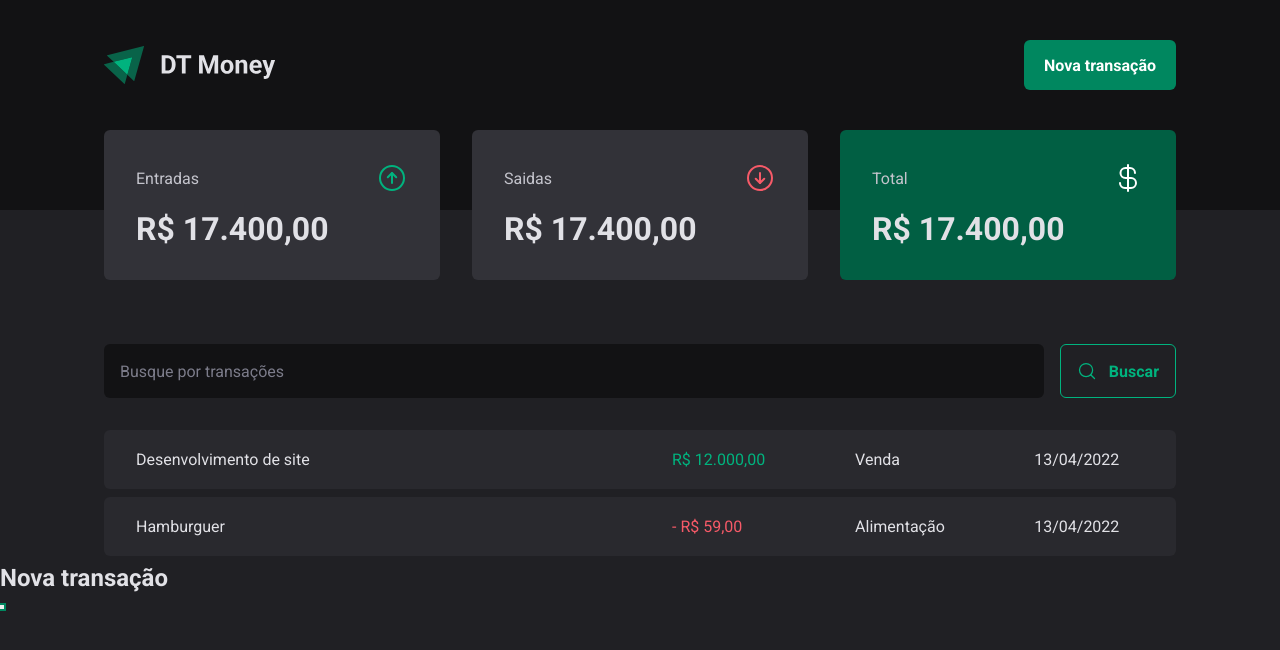
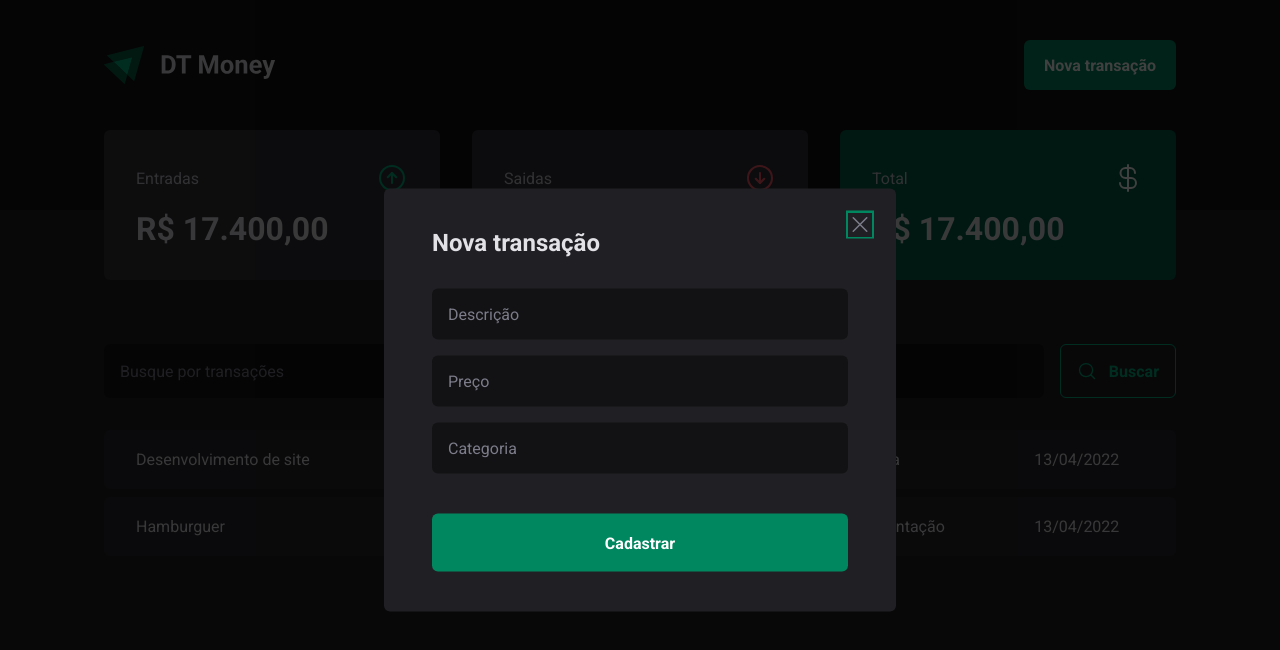
Before and after one commit to nikolasmarlon/03-dt-money, a React (Vite) app: page / in a window 1280 px wide. Both pictures are taken after a click on the button "Nova transação". Shown: the top 650 px of the page. Built offline with nearby package versions, Linux system fonts and the light colour scheme.

Commit message:
adicionando estilos no Modal de nova transação

```diff
--- /dev/null
+++ b/src/components/Header/NewTransactionModal/index.tsx
@@ -0,0 +1,25 @@
+import * as Dialog from '@radix-ui/react-dialog'
+import { X } from 'phosphor-react'
+import { CloseButton, Content, Overlay } from './styles'
+
+export function NewTransactionModal() {
+    return (
+        <Dialog.Portal>
+            <Overlay />
+
+            <Content>
+                <Dialog.Title>Nova transação</Dialog.Title>
+                <CloseButton>
+                    <X size={24} />
+                </CloseButton>
+                    <form action="">
+                        <input type="text" placeholder='Descrição'  required/>
+                        <input type="number" placeholder='Preço' required/>
+                        <input type="text" placeholder='Categoria'  required/>
+
+                        <button type='submit'>Cadastrar</button>
+                    </form>
+            </Content>
+        </Dialog.Portal>
+    )
+}
--- /dev/null
+++ b/src/components/Header/NewTransactionModal/styles.ts
@@ -0,0 +1,71 @@
+import styled from 'styled-components'
+import * as Dialog from '@radix-ui/react-dialog'
+
+export const Overlay = styled(Dialog.Overlay)`
+    position: fixed;
+    width: 100vw;
+    height: 100vh;
+    inset: 0;
+    background-color: rgba(0, 0, 0, 0.75);
+`
+
+export const Content = styled(Dialog.Content)`
+    min-width: 32rem;
+    border-radius: 6px;
+    padding: 2.5rem 3rem;
+    background-color: ${props => props.theme['gray-800']};
+
+    position: fixed;
+    top: 50%;
+    left: 50%;
+    transform: translate(-50%, -50%);
+
+    form {
+        margin-top: 2rem;
+
+        display: flex;
+        flex-direction: column;
+        gap: 1rem;
+
+        input {
+            border-radius: 6px;
+            border: 0;
+            background-color: ${props => props.theme['gray-900']};
+            color: ${props => props.theme['gray-300']};
+            padding: 1rem;
+
+            &::placeholder{
+                color: ${props => props.theme['gray-500']};
+            }
+        }
+
+        button[type="submit"]{
+            height: 58px;
+            border: 0;
+            background-color: ${props => props.theme['green-500']};
+            color: ${props => props.theme.white};
+            font-weight: bold;
+            padding: 0 1.25rem;
+            border-radius: 6px;
+            margin-top: 1.5rem;
+            cursor: pointer;
+
+            &:hover{
+                background-color: ${props => props.theme['green-700']};
+                transition: background-color 0.2s;
+            }
+        }
+    }
+`
+
+export const CloseButton = styled(Dialog.Close)`
+    position: absolute;
+    background-color: transparent;
+    border: 0;
+    top: 1.5rem;
+    right: 1.5rem;
+    line-height: 0;
+    cursor: pointer;
+
+    color: ${props => props.theme['gray-500']};
+`
--- a/src/components/Header/index.tsx
+++ b/src/components/Header/index.tsx
@@ -1,6 +1,7 @@
 import { HeaderContainer, HeaderContent, NewTransactionButton } from "./styles";
 import * as Dialog from '@radix-ui/react-dialog'
 import logoImg from '../../assets/logo.svg'
+import { NewTransactionModal } from "./NewTransactionModal";
 
 export function Header(){
     return(
@@ -12,15 +13,7 @@
                         <NewTransactionButton>Nova transação</NewTransactionButton>
                     </Dialog.Trigger>
 
-                    <Dialog.Portal>
-                        <Dialog.Overlay />
-
-                        <Dialog.Content>
-                            <Dialog.Title>Nova transação</Dialog.Title>
-                            <Dialog.Close />
-
-                        </Dialog.Content>
-                    </Dialog.Portal>
+                    <NewTransactionModal />
                 </Dialog.Root>
             </HeaderContent>
         </HeaderContainer>
```
